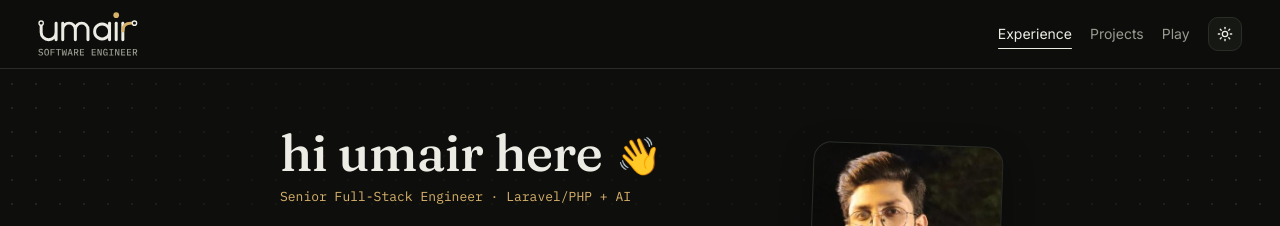
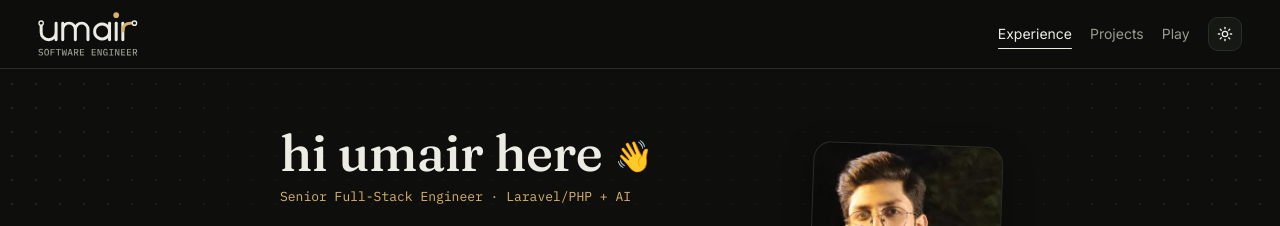
Before and after one commit to mumairtufail/umair, a Next.js app: page / in a window 1280 px wide. Shown: the top 226 px of the page. Built offline with nearby package versions, Linux system fonts and the light colour scheme.

Commit message:
Make the hero wave emoji a little smaller

```diff
--- a/app/globals.css
+++ b/app/globals.css
@@ -215,9 +215,9 @@ h3 {
 /* smaller than the letters, and one slow wave once the heading has settled in */
 .hero .wave {
   display: inline-block;
-  font-size: 0.72em;
-  margin-left: 0.08em;
-  vertical-align: 0.06em;
+  font-size: 0.6em;
+  margin-left: 0.06em;
+  vertical-align: 0.12em;
   transform-origin: 70% 80%;
   animation: wave 1.8s ease-in-out 1s 1;
 }
```
